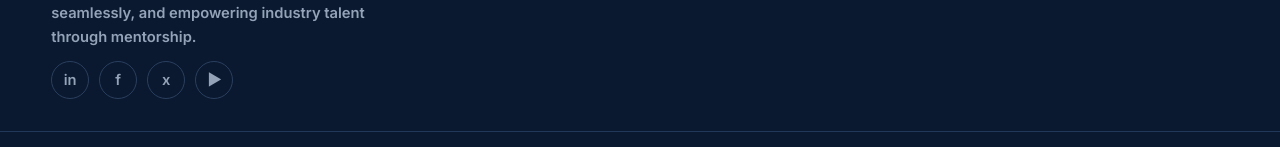
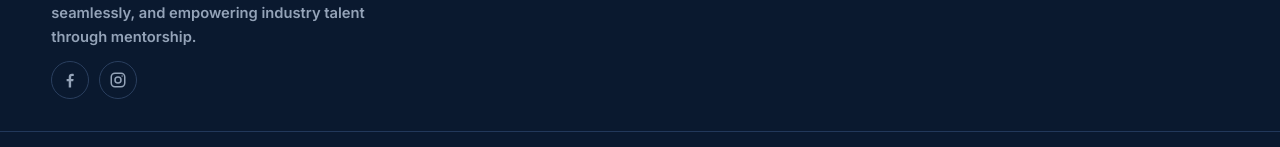
Before and after one commit to abhisheksohmain/project, a React (Vite) app: page /project/about in a window 1280 px wide. Shown: the part 3083-3230 px from the top of the page. Built offline with nearby package versions, Linux system fonts and the light colour scheme.

Commit message:
Update project

```diff
--- a/index.html
+++ b/index.html
@@ -6,7 +6,7 @@
     <meta name="viewport" content="width=device-width, initial-scale=1.0" />
     <meta name="theme-color" content="#0A192F" />
 
-    <link rel="icon" type="image/png" href="/project/favicon.png" />
+    <link rel="icon" type="image/png" href="%BASE_URL%favicon.png" />
 
     <title>Cramer Group | Engineering • Projects • Mentoring</title>
 
--- a/src/components/Footer/Footer.jsx
+++ b/src/components/Footer/Footer.jsx
@@ -1,7 +1,54 @@
-
 import { Link } from 'react-router-dom'
 import Brand from '../Brand/Brand'
 import './Footer.css'
+
+/* ==============================
+   SOCIAL ICONS (inline SVG)
+============================== */
+
+const FacebookIcon = () => (
+  <svg
+    viewBox="0 0 24 24"
+    width="18"
+    height="18"
+    fill="currentColor"
+    aria-hidden="true"
+  >
+    <path d="M13.5 22v-8.2h2.8l.5-3.3h-3.3V8.4c0-.9.3-1.6 1.7-1.6H17V3.9c-.3 0-1.3-.1-2.5-.1-2.5 0-4.2 1.5-4.2 4.3v2.4H7.5v3.3h2.8V22h3.2z" />
+  </svg>
+)
+
+const InstagramIcon = () => (
+  <svg
+    viewBox="0 0 24 24"
+    width="18"
+    height="18"
+    fill="none"
+    stroke="currentColor"
+    strokeWidth="2"
+    strokeLinecap="round"
+    strokeLinejoin="round"
+    aria-hidden="true"
+  >
+    <rect x="3" y="3" width="18" height="18" rx="5" />
+    <circle cx="12" cy="12" r="4" />
+    <circle cx="17.5" cy="6.5" r="1" fill="currentColor" stroke="none" />
+  </svg>
+)
+
+/* Future use — uncomment when you need them
+const LinkedInIcon = () => (
+  <svg viewBox="0 0 24 24" width="18" height="18" fill="currentColor" aria-hidden="true">
+    <path d="M6.9 8.6H3.6V20h3.3V8.6zM5.3 3.3a1.9 1.9 0 1 0 0 3.8 1.9 1.9 0 0 0 0-3.8zM20.4 13.2c0-3-1.6-4.8-4.1-4.8-1.4 0-2.4.8-2.8 1.5V8.6h-3.3V20h3.3v-6.1c0-1.6.6-2.7 2-2.7s1.7 1.1 1.7 2.7V20h3.3l-.1-6.8z" />
+  </svg>
+)
+
+const YouTubeIcon = () => (
+  <svg viewBox="0 0 24 24" width="18" height="18" fill="currentColor" aria-hidden="true">
+    <path d="M21.6 7.2a2.5 2.5 0 0 0-1.8-1.8C18.2 5 12 5 12 5s-6.2 0-7.8.4A2.5 2.5 0 0 0 2.4 7.2C2 8.8 2 12 2 12s0 3.2.4 4.8a2.5 2.5 0 0 0 1.8 1.8C5.8 19 12 19 12 19s6.2 0 7.8-.4a2.5 2.5 0 0 0 1.8-1.8c.4-1.6.4-4.8.4-4.8s0-3.2-.4-4.8zM10 15V9l5.2 3-5.2 3z" />
+  </svg>
+)
+*/
 
 export default function Footer() {
   const base = import.meta.env.BASE_URL
@@ -22,10 +69,18 @@ export default function Footer() {
 
           <div className="soc">
             {[
-              { label: 'LinkedIn', text: 'in', href: 'https://www.linkedin.com/' },
-              { label: 'Facebook', text: 'f', href: 'https://www.facebook.com/' },
-              { label: 'X', text: 'x', href: 'https://x.com/' },
-              { label: 'YouTube', text: '▶', href: 'https://www.youtube.com/' },
+              // { label: 'LinkedIn', icon: <LinkedInIcon />, href: 'https://www.linkedin.com/' },
+              {
+                label: 'Facebook',
+                icon: <FacebookIcon />,
+                href: 'https://www.facebook.com/share/1SEQ6DDWAt/?mibextid=wwXIfr',
+              },
+              {
+                label: 'Instagram',
+                icon: <InstagramIcon />,
+                href: 'https://www.instagram.com/cramergroupengineering?srtk=bDdzOWU3bG9qcGw3&utm_source=qr',
+              },
+              // { label: 'YouTube', icon: <YouTubeIcon />, href: 'https://www.youtube.com/' },
             ].map((s) => (
               <a
                 key={s.label}
@@ -34,7 +89,7 @@ export default function Footer() {
                 rel="noopener noreferrer"
                 aria-label={s.label}
               >
-                {s.text}
+                {s.icon}
               </a>
             ))}
           </div>
--- a/src/components/Hero/Hero.css
+++ b/src/components/Hero/Hero.css
@@ -1,4 +1,3 @@
-
 /* ==============================
    HERO SECTION
 ============================== */
@@ -30,7 +29,6 @@
   animation: heroZoom 25s ease-in-out infinite alternate;
 }
 
-/* Support video elements rendered inside Media */
 .hbg video,
 video.hbg {
   position: absolute;
@@ -67,15 +65,8 @@ video.hbg {
   inset: 0;
   z-index: 1;
   background-image:
-    linear-gradient(
-      rgba(255, 255, 255, 0.035) 1px,
-      transparent 1px
-    ),
-    linear-gradient(
-      90deg,
-      rgba(255, 255, 255, 0.035) 1px,
-      transparent 1px
-    );
+    linear-gradient(rgba(255, 255, 255, 0.035) 1px, transparent 1px),
+    linear-gradient(90deg, rgba(255, 255, 255, 0.035) 1px, transparent 1px);
   background-size: 70px 70px;
   pointer-events: none;
 }
@@ -104,7 +95,7 @@ video.hbg {
   animation: heroFadeUp 0.8s ease both;
 }
 
-/* Medium Heading */
+/* Heading */
 .hc h1 {
   max-width: 820px;
   margin: 0 0 22px;
@@ -116,15 +107,16 @@ video.hbg {
   animation: heroFadeUp 0.8s ease 0.15s both;
 }
 
+/* Each phrase on its own line (desktop + mobile) */
+.hc h1 .line {
+  display: block;
+}
+
 /* Heading Accent */
 .hc h1 em {
   font-style: normal;
   color: #E2E8F0;
-  background: linear-gradient(
-    90deg,
-    #ffffff 0%,
-    #E2E8F0 100%
-  );
+  background: linear-gradient(90deg, #ffffff 0%, #E2E8F0 100%);
   -webkit-background-clip: text;
   background-clip: text;
   -webkit-text-fill-color: transparent;
@@ -175,12 +167,10 @@ video.hbg {
   transform: translateY(-2px);
 }
 
-/* Primary Button */
 .hb .btn-primary {
   color: #ffffff;
 }
 
-/* Secondary Button */
 .hb .btn-ghost {
   color: #ffffff;
   border: 1px solid rgba(255, 255, 255, 0.65);
@@ -227,37 +217,18 @@ video.hbg {
 ============================== */
 
 @keyframes heroScroll {
-  0% {
-    transform: translateY(0);
-    opacity: 1;
-  }
-
-  100% {
-    transform: translateY(17px);
-    opacity: 0;
-  }
+  0%   { transform: translateY(0);    opacity: 1; }
+  100% { transform: translateY(17px); opacity: 0; }
 }
 
 @keyframes heroZoom {
-  from {
-    transform: scale(1);
-  }
-
-  to {
-    transform: scale(1.06);
-  }
+  from { transform: scale(1); }
+  to   { transform: scale(1.06); }
 }
 
 @keyframes heroFadeUp {
-  from {
-    opacity: 0;
-    transform: translateY(22px);
-  }
-
-  to {
-    opacity: 1;
-    transform: translateY(0);
-  }
+  from { opacity: 0; transform: translateY(22px); }
+  to   { opacity: 1; transform: translateY(0); }
 }
 
 /* ==============================
@@ -267,7 +238,8 @@ video.hbg {
 @media (max-width: 768px) {
   .hero {
     min-height: 90vh;
-    padding: 110px 0 85px;
+    /* top padding increased so content clears the fixed header */
+    padding: 175px 0 85px;
   }
 
   .hc h1 {
@@ -302,7 +274,8 @@ video.hbg {
 @media (max-width: 480px) {
   .hero {
     min-height: 85vh;
-    padding: 100px 0 80px;
+    /* starts below emergency bar + logo/menu header */
+    padding: 195px 0 80px;
   }
 
   .hc .eyebrow {
@@ -312,10 +285,15 @@ video.hbg {
   }
 
   .hc h1 {
-    font-size: clamp(1.8rem, 7.5vw, 2.25rem);
-    line-height: 1.22;
-    letter-spacing: -0.5px;
+    /* smaller so each phrase fits on ONE line */
+    font-size: clamp(1.05rem, 5.2vw, 1.9rem);
+    line-height: 1.25;
+    letter-spacing: -0.4px;
     margin-bottom: 18px;
+  }
+
+  .hc h1 .line {
+    white-space: nowrap;
   }
 
   .hc p {
--- a/src/components/Hero/Hero.jsx
+++ b/src/components/Hero/Hero.jsx
@@ -1,4 +1,3 @@
-
 import { Link } from 'react-router-dom'
 import Media from '../Media/Media'
 import { IMG } from '../../data/media'
@@ -28,9 +27,11 @@ export default function Hero() {
         </span>
 
         <h1>
-          Precision Engineering.{' '}
-          <em>Turnkey Project Delivery.</em>{' '}
-          Industry Mentorship.
+          <span className="line">Precision Engineering.</span>
+          <span className="line">
+            <em>Turnkey Project Delivery.</em>
+          </span>
+          <span className="line">Industry Mentorship.</span>
         </h1>
 
         <p>
@@ -53,9 +54,9 @@ export default function Hero() {
       </div>
 
       {/* Scroll Indicator */}
-      <div className="scroll">
+      {/* <div className="scroll">
         <span />
-      </div>
+      </div> */}
     </section>
   )
 }
```
